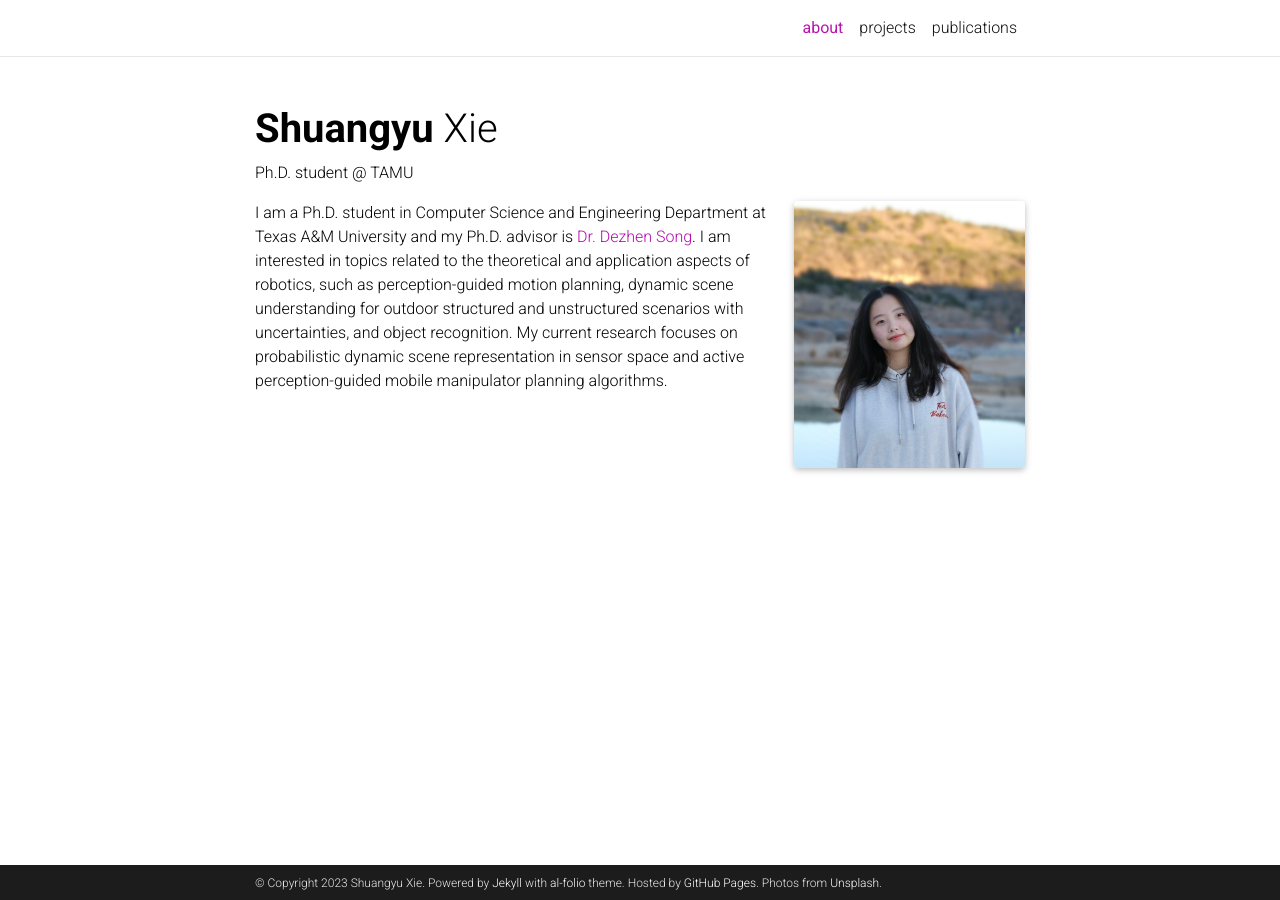
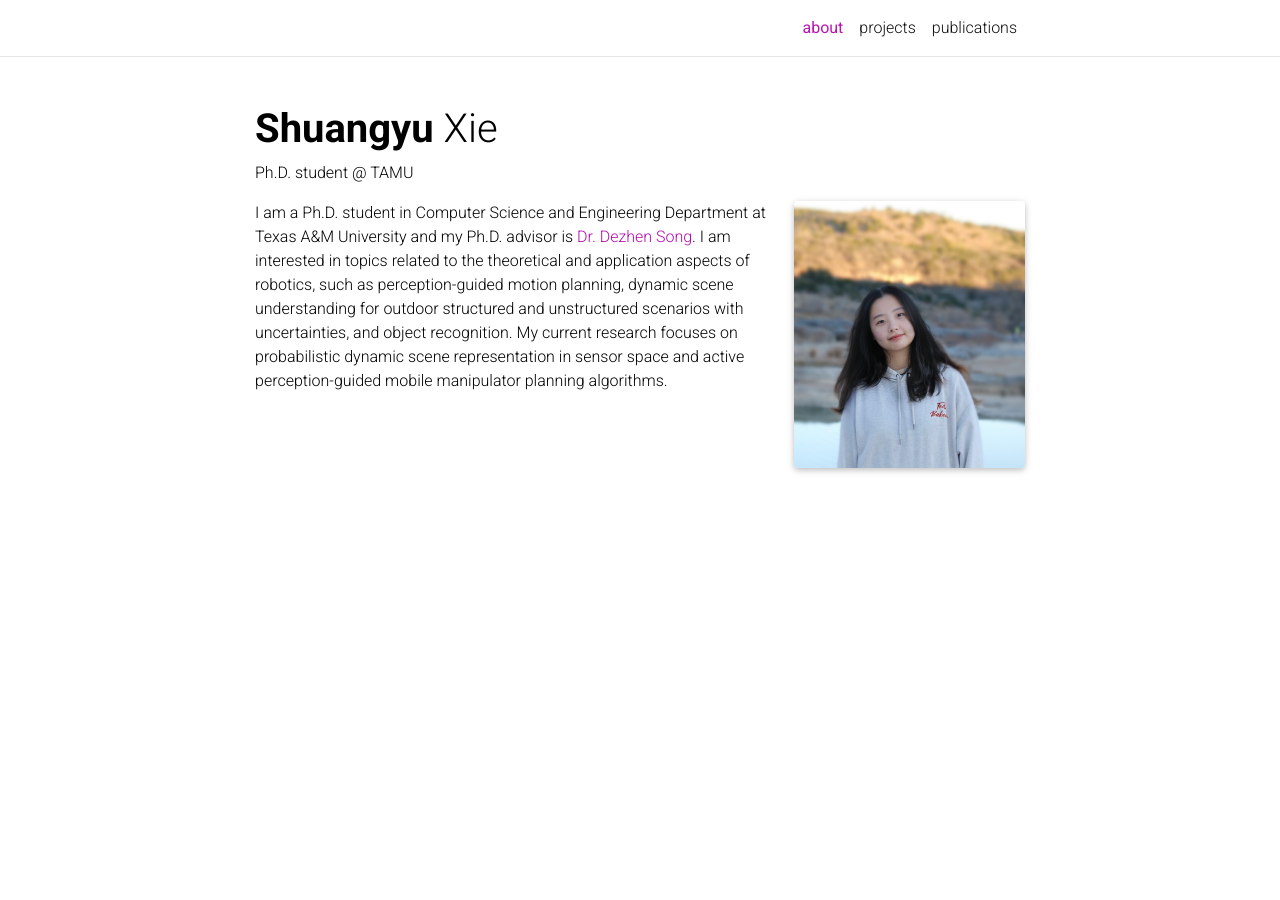
Before and after one commit to ehehee/ehehee.github.io, a Jekyll site: the page built from _pages/about.md, in a window 1280 px wide. Built offline with Jekyll 4.4.1, drawn with Linux system fonts in a browser that asks for light colours; full-size pictures stand in for the smaller copies a plugin makes; comment, search, counter and statistics services are not loaded; a style sheet for code colours, icons or effects is not loaded.

```diff
--- a/_config.yml
+++ b/_config.yml
@@ -7,13 +7,13 @@ first_name: Shuangyu
 middle_name:
 last_name: Xie
 email: sy.xie@tamu.edu
-description: > # the ">" symbol means to ignore newlines until "footer_text:"
-  A simple, whitespace theme for academics. Based on [*folio](https://github.com/bogoli/-folio) design.
-footer_text: >
-  Powered by <a href="https://jekyllrb.com/" target="_blank">Jekyll</a> with <a href="https://github.com/alshedivat/al-folio">al-folio</a> theme.
-  Hosted by <a href="https://pages.github.com/" target="_blank">GitHub Pages</a>.
-  Photos from <a href="https://unsplash.com" target="_blank">Unsplash</a>.
-keywords: jekyll, jekyll-theme, academic-website, portfolio-website  # add your own keywords or leave empty
+# description: > # the ">" symbol means to ignore newlines until "footer_text:"
+#   A simple, whitespace theme for academics. Based on [*folio](https://github.com/bogoli/-folio) design.
+# footer_text: >
+#   Powered by <a href="https://jekyllrb.com/" target="_blank">Jekyll</a> with <a href="https://github.com/alshedivat/al-folio">al-folio</a> theme.
+#   Hosted by <a href="https://pages.github.com/" target="_blank">GitHub Pages</a>.
+#   Photos from <a href="https://unsplash.com" target="_blank">Unsplash</a>.
+# keywords: jekyll, jekyll-theme, academic-website, portfolio-website  # add your own keywords or leave empty
 
 lang: en # the language of your site (for example: en, fr, cn, ru, etc.)
 icon: ⚛️  # the emoji used as the favicon (alternatively, provide image name in /assets/img/)
--- a/_includes/footer.html
+++ b/_includes/footer.html
@@ -1,4 +1,4 @@
-    {% if site.footer_fixed %}
+    <!-- {% if site.footer_fixed %}
     <footer class="fixed-bottom">
       <div class="container mt-0">
         &copy; Copyright {{ site.time | date: '%Y' }} {{ site.first_name }} {{ site.middle_name }} {{ site.last_name }}. {{ site.footer_text }}
@@ -22,4 +22,4 @@
         {%- endif %}
       </div>
     </footer>
-    {%- endif %}
+    {%- endif %} -->
```
